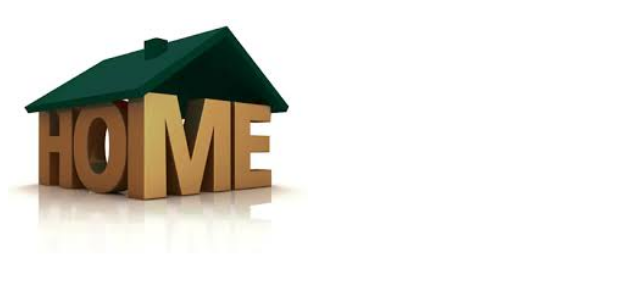
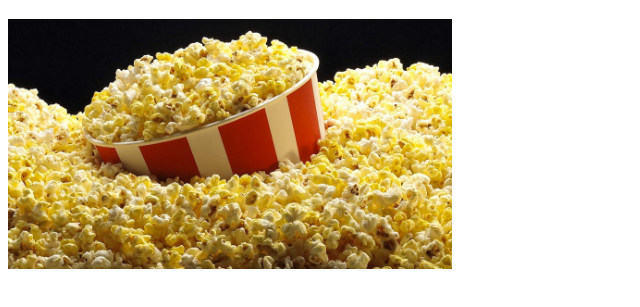
Before and after one commit to Jasongrace2213/Jasongrace2213.github.io, a plain HTML site: page my_website/index.html in a window 1280 px wide. Shown: the part 87-394 px from the top of the page, without its empty margins (0-640 px from the left). Drawn offline with Linux system fonts and the light colour scheme.

Commit message:
Changed picture

```diff
--- a/my_website/index.html
+++ b/my_website/index.html
@@ -9,6 +9,6 @@
     <a href="portfolio.html">Portfolio</a>
      <a href="about_me.html">About me</a>
     <h1>This is Oscar's Home Page!</h1>
-    <img src="images/home.jpg" height="250">
+    <img src="images/popcorn.jpg" height="250">
   </body>
   </html>
```
Also changed, not shown: my_website/images/popcorn.jpg (added).
